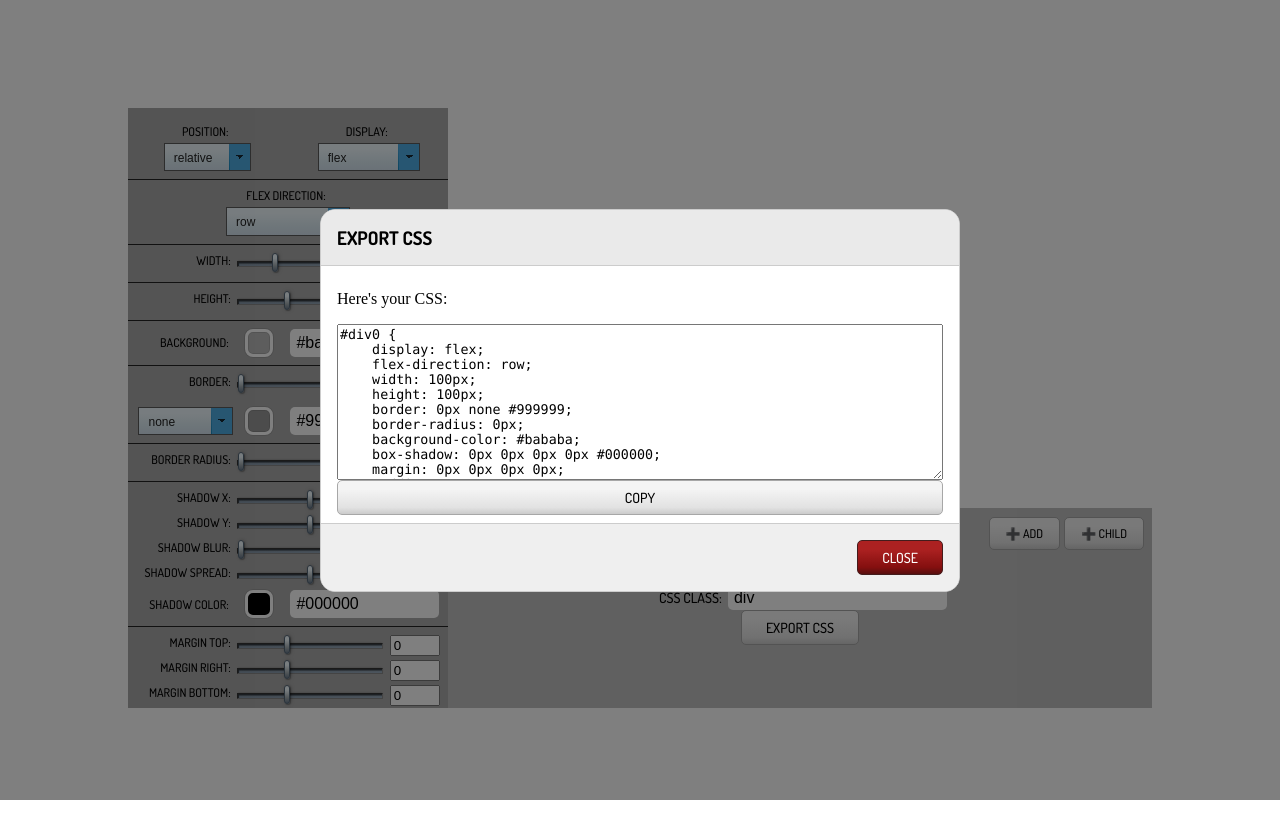
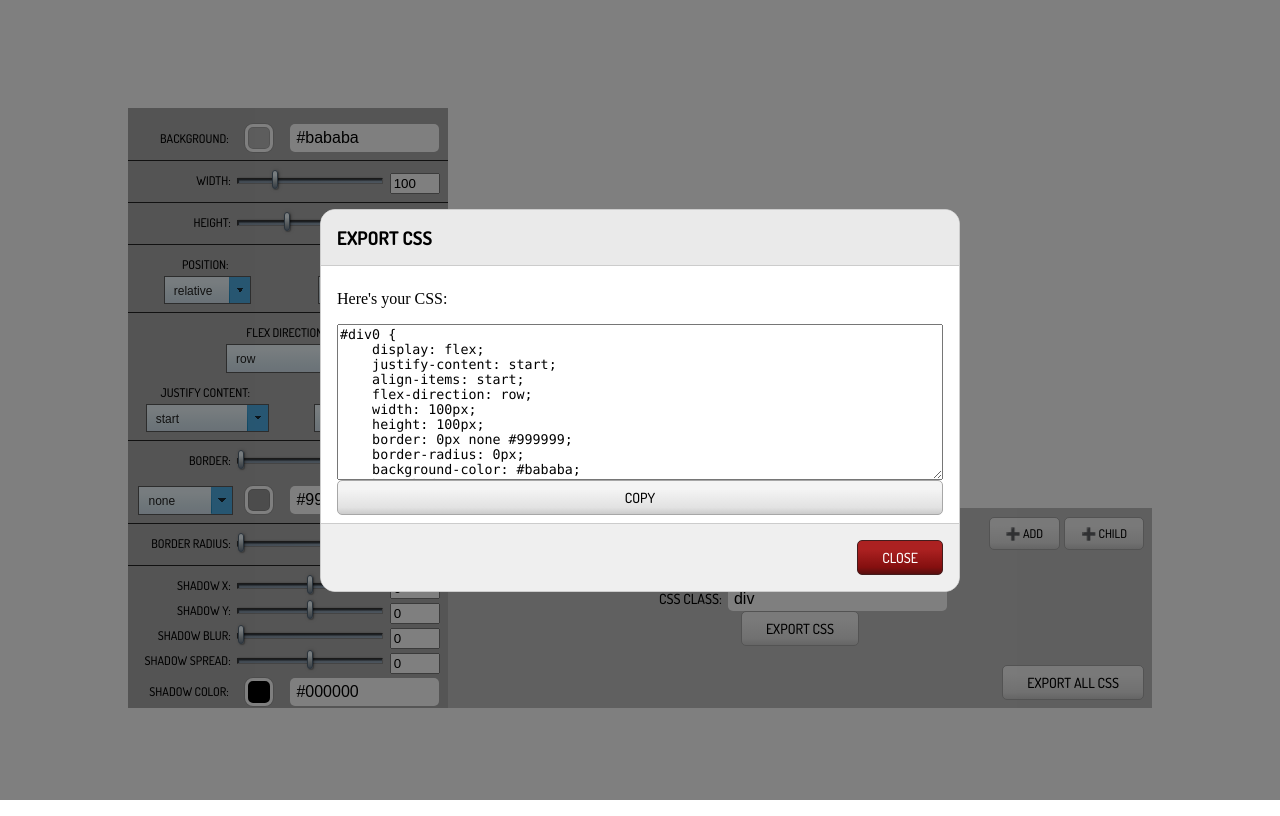
Before and after one commit to matronator/freestyler, a React (Create React App) app: page / in a window 1280 px wide. Both pictures are taken after a click on the button "EXPORT CSS". Built offline with nearby package versions, Linux system fonts and the light colour scheme; the HTML template or start-up script is replaced by a standard one.

Commit message:
export all css

```diff
--- a/src/App.tsx
+++ b/src/App.tsx
@@ -16,7 +16,8 @@ import Switch from 'react-switch';
 import { ExportModal } from './controls/Modals/ExportModal';
 import { Button } from './controls/Button/Button';
 import ClipboardJS from 'clipboard';
-import { FlexDirection } from './properties/Flex';
+import { AlignItems, FlexDirection, JustifyContent } from './properties/Flex';
+import { ExportAllModal } from './controls/Modals/ExportAllModal';
 
 new ClipboardJS(`.btn`);
 
@@ -230,19 +231,27 @@ class App extends Component<AppProps, AppState> {
         <main>
           <nav className="property-list">
             <ul>
+              <li><div className='col-4 list-label'>Background:</div><div className='col-8 text-right w-100'><PopoverPicker color={this.state.preview.backgroundColor} onChange={(color: string) => this.setState({preview: {...this.state.preview, backgroundColor: color}, previewItems: this.state.previewItems, selectedId: this.state.selectedId})} /></div></li>
+              <li><InputSlider name="Width" title={this.state.preview.type === PreviewType.Child ? 'Width in %' : undefined} min={0} max={400} step={1} relative={this.state.preview.type === PreviewType.Child} onSliderChange={this.sliderChange} value={this.state.preview.width} /></li>
+              <li><InputSlider name="Height" title={this.state.preview.type === PreviewType.Child ? 'Height in %' : undefined} min={0} max={300} step={1} relative={this.state.preview.type === PreviewType.Child} onSliderChange={this.sliderChange} value={this.state.preview.height} /></li>
               <li>
                 <div className='col-6 list-label text-center'>Position:</div>
                 <div className='col-6 list-label text-center'>Display:</div>
                 <div className='col-6 text-center w-100'><SelectInput id='position' name='position' type='Position' items={Object.values(Position)} value={this.state.preview.position} onSelectChange={this.selectChange} /></div>
                 <div className='col-6 text-center w-100'><SelectInput id='display' name='display' items={Object.values(Display)} value={this.state.preview.display} onSelectChange={this.selectChange} /></div>
               </li>
-              {this.state.preview.display === Display.Flex && <li>
-                <div className='col-12 list-label text-center'>Flex direction:</div>
-                <div className='col-12 text-center w-100'><SelectInput id='flexDirection' name='flexDirection' items={Object.values(FlexDirection)} value={this.state.preview.flexDirection} onSelectChange={this.selectChange} /></div>
+              {[Display.Flex, Display.Grid, Display.InlineFlex, Display.InlineGrid].includes(this.state.preview.display) && <li>
+                {[Display.Flex, Display.InlineFlex].includes(this.state.preview.display) && (
+                  <>
+                    <div className='col-12 list-label text-center'>Flex direction:</div>
+                    <div className='col-12 text-center w-100 mb-2'><SelectInput id='flexDirection' name='flexDirection' items={Object.values(FlexDirection)} value={this.state.preview.flexDirection} onSelectChange={this.selectChange} /></div>
+                  </>
+                )}
+                <div className='col-6 list-label text-center'>Justify content:</div>
+                <div className='col-6 list-label text-center'>Align items:</div>
+                <div className='col-6 text-center w-100'><SelectInput id='justifyContent' name='justifyContent' items={Object.values(JustifyContent)} value={this.state.preview.justifyContent} onSelectChange={this.selectChange} /></div>
+                <div className='col-6 text-center w-100'><SelectInput id='alignItems' name='alignItems' items={Object.values(AlignItems)} value={this.state.preview.alignItems} onSelectChange={this.selectChange} /></div>
               </li>}
-              <li><InputSlider name="Width" title={this.state.preview.type === PreviewType.Child ? 'Width in %' : undefined} min={0} max={400} step={1} relative={this.state.preview.type === PreviewType.Child} onSliderChange={this.sliderChange} value={this.state.preview.width} /></li>
-              <li><InputSlider name="Height" title={this.state.preview.type === PreviewType.Child ? 'Height in %' : undefined} min={0} max={300} step={1} relative={this.state.preview.type === PreviewType.Child} onSliderChange={this.sliderChange} value={this.state.preview.height} /></li>
-              <li><div className='col-4 list-label'>Background:</div><div className='col-8 text-right w-100'><PopoverPicker color={this.state.preview.backgroundColor} onChange={(color: string) => this.setState({preview: {...this.state.preview, backgroundColor: color}, previewItems: this.state.previewItems, selectedId: this.state.selectedId})} /></div></li>
               <li><BorderControl
                   color={this.state.preview.border.color}
                   selectValue={this.state.preview.border.style}
@@ -278,7 +287,7 @@ class App extends Component<AppProps, AppState> {
           </div>
 
           <aside className="tools">
-            <div className="tools-global">
+            <div className="tools-global mb-auto">
               <label className="label row align-middle">
                 Highlight selected <Switch onChange={this.toggleHighlight} checked={this.state.highlight} className='mx-2' /> {this.state.highlight ? 'on' : 'off'}
               </label>
@@ -306,6 +315,7 @@ class App extends Component<AppProps, AppState> {
               </div>
               <ExportModal preview={this.state.preview} />
             </div>
+            <div className="text-right mt-auto"><ExportAllModal previewItems={this.state.previewItems} /></div>
           </aside>
         </main>
       </div>
--- a/src/controls/Input/InputSlider.css
+++ b/src/controls/Input/InputSlider.css
@@ -85,6 +85,7 @@ input.input-slider[type=range]::-ms-thumb {
 input.input-slider[type=range]::-webkit-slider-runnable-track {
     width: 100%;
     height: 6px;
+    margin-top: -12px;
     cursor: ew-resize;
     box-shadow: inset 1px 1.5px 1px rgba(0,0,0,.65), 0 -1px 2px -1px rgba(0,0,0,.35);
     background-image: linear-gradient(90deg, #8899aa, #99aabb);
@@ -101,6 +102,7 @@ input.input-slider[type=range]:focus::-webkit-slider-runnable-track {
 input.input-slider[type=range]::-moz-range-track {
     width: 100%;
     height: 6px;
+    margin-top: -12px;
     cursor: ew-resize;
     box-shadow: inset 1px 1.5px 1px rgba(0,0,0,.65), 0 -1px 2px -1px rgba(0,0,0,.35);
     background-image: linear-gradient(90deg, #8899aa, #99aabb);
--- /dev/null
+++ b/src/controls/Modals/ExportAllModal.tsx
@@ -0,0 +1,81 @@
+import { Component } from "react";
+import { Display } from "../../properties/Display";
+import { Button } from "../Button/Button";
+import { Preview, PreviewType } from "../Preview";
+import { PreviewItem } from "../PreviewList";
+import { Modal } from "./Modal";
+
+interface ExportAllModalProps {
+    previewItems: PreviewItem[];
+}
+
+interface ExportAllModalState {
+    open: boolean;
+}
+
+export class ExportAllModal extends Component<ExportAllModalProps, ExportAllModalState> {
+    toggleModal() {
+        this.setState(prevState => (
+            {
+                open: !prevState.open,
+            }
+        ));
+    }
+
+    closeModal() {
+        this.setState({open: false});
+    }
+
+    constructor(props: ExportAllModalProps) {
+        super(props);
+        this.state = { open: false };
+        this.toggleModal = this.toggleModal.bind(this);
+        this.closeModal = this.closeModal.bind(this);
+    }
+
+    render() {
+        return (
+            <>
+                <Button onClick={this.toggleModal}>Export All CSS</Button>
+                <Modal isOpen={this.state.open} contentLabel='Export CSS modal' title='Export All CSS' footer onClose={this.closeModal}>
+                    <p>Here's your CSS:</p>
+                    <textarea name="allCss" id="allCss" className="exported-css" cols={30} rows={20} value={this.writeAll(this.props.previewItems).join('\n\n')}>
+                    </textarea>
+                    <Button data-clipboard-target='#allCss'>Copy</Button>
+                </Modal>
+            </>
+        );
+    }
+
+    writeAll(items: PreviewItem[]) {
+        return items.map((item, index) => {
+            let strings = [];
+            strings.push(this.writeCss(item.preview));
+            if (item.children) {
+                strings.push(item.children.map((child, idx) => {
+                    return this.writeCss(child.preview);
+                }).join('\n\n'));
+            }
+            return strings.join('\n\n');
+        });
+    }
+
+    writeCss(preview: Preview): string {
+        return `#${preview.cssId} {
+    display: ${preview.display};${[Display.Flex, Display.Grid, Display.InlineFlex, Display.InlineGrid].includes(preview.display) ?
+    `
+    justify-content: ${preview.justifyContent};
+    align-items: ${preview.alignItems};`
+    : ''}${[Display.Flex, Display.InlineFlex].includes(preview.display) ? `
+    flex-direction: ${preview.flexDirection};` : ''}
+    width: ${preview.width}${preview.type === PreviewType.Child ? '%' : 'px'};
+    height: ${preview.height}${preview.type === PreviewType.Child ? '%' : 'px'};
+    border: ${preview.border.width}px ${preview.border.style} ${preview.border.color};
+    border-radius: ${preview.border.radius}px;
+    background-color: ${preview.backgroundColor};
+    box-shadow: ${preview.boxShadow.x}px ${preview.boxShadow.y}px ${preview.boxShadow.blur}px ${preview.boxShadow.spread}px ${preview.boxShadow.color};
+    margin: ${preview.margin.top}px ${preview.margin.right}px ${preview.margin.bottom}px ${preview.margin.left}px;
+    padding: ${preview.padding.top}px ${preview.padding.right}px ${preview.padding.bottom}px ${preview.padding.left}px;
+}`;
+    }
+}
--- a/src/controls/Modals/ExportModal.tsx
+++ b/src/controls/Modals/ExportModal.tsx
@@ -1,4 +1,5 @@
 import { Component } from "react";
+import { Display } from "../../properties/Display";
 import { Button } from "../Button/Button";
 import { Preview, PreviewType } from "../Preview";
 import { Modal } from "./Modal";
@@ -39,8 +40,12 @@ export class ExportModal extends Component<ExportModalProps, ExportModalState> {
                     <p>Here's your CSS:</p>
                     <textarea name="singleCss" id="singleCss" className="exported-css" cols={30} rows={10}>
                         {this.props.preview && `#${this.props.preview.cssId} {
-    display: ${this.props.preview.display};
-    flex-direction: ${this.props.preview.flexDirection};
+    display: ${this.props.preview.display};${[Display.Flex, Display.Grid, Display.InlineFlex, Display.InlineGrid].includes(this.props.preview.display) ?
+    `
+    justify-content: ${this.props.preview.justifyContent};
+    align-items: ${this.props.preview.alignItems};`
+    : ''}${[Display.Flex, Display.InlineFlex].includes(this.props.preview.display) ? `
+    flex-direction: ${this.props.preview.flexDirection};` : ''}
     width: ${this.props.preview.width}${this.props.preview.type === PreviewType.Child ? '%' : 'px'};
     height: ${this.props.preview.height}${this.props.preview.type === PreviewType.Child ? '%' : 'px'};
     border: ${this.props.preview.border.width}px ${this.props.preview.border.style} ${this.props.preview.border.color};
--- a/src/controls/Preview.tsx
+++ b/src/controls/Preview.tsx
@@ -1,7 +1,7 @@
 import React, { Component, MouseEvent, ReactNode } from "react";
 import { Box } from "../properties/Box";
 import { Display } from "../properties/Display";
-import { FlexDirection } from "../properties/Flex";
+import { AlignItems, FlexDirection, JustifyContent } from "../properties/Flex";
 import { Position } from "../properties/Position";
 import { Border, BorderStyle } from "./../properties/Border";
 import { BoxShadow } from "./../properties/BoxShadow";
@@ -28,6 +28,8 @@ export interface Preview {
     position: Position;
     display: Display;
     flexDirection: FlexDirection;
+    justifyContent: JustifyContent;
+    alignItems: AlignItems;
     width: number;
     height: number;
     backgroundColor: string;
@@ -48,6 +50,8 @@ export function initPreview(id: number | string, isChild = false, element?: Prev
     position: Position.Relative,
     display: Display.Flex,
     flexDirection: FlexDirection.Row,
+    justifyContent: JustifyContent.Start,
+    alignItems: AlignItems.Start,
     width: isChild ? 50 : 100,
     height: isChild ? 50 : 100,
     backgroundColor: isChild ? '#cecece' : '#bababa',
--- a/src/properties/Flex.ts
+++ b/src/properties/Flex.ts
@@ -4,3 +4,29 @@ export enum FlexDirection {
     Row = 'row',
     RowReverse = 'row-reverse',
 }
+
+export enum JustifyContent {
+    Center = 'center',
+    Start = 'start',
+    End = 'end',
+    FlexStart = 'flex-start',
+    FlexEnd = 'flex-end',
+    Left = 'left',
+    Right = 'right',
+    SpaceBetween = 'space-between',
+    SpaceAround = 'space-around',
+    SpaceEvenly = 'space-evenly',
+    Stretch = 'stretch',
+}
+
+export enum AlignItems {
+    Stretch = 'stretch',
+    Center = 'center',
+    Start = 'start',
+    End = 'end',
+    FlexStart = 'flex-start',
+    FlexEnd = 'flex-end',
+    Baseline = 'baseline',
+    FirstBaseline = 'first baseline',
+    LastBaseline = 'last baseline',
+}
--- a/src/styles/App.scss
+++ b/src/styles/App.scss
@@ -59,7 +59,7 @@ main {
     padding-inline-start: 0;
     > li {
       position: relative;
-      margin-bottom: .5rem;
+      margin-bottom: .75rem;
       padding-bottom: .5rem;
       display: grid;
       grid-template-columns: 1fr 1fr 1fr 1fr 1fr 1fr 1fr 1fr 1fr 1fr 1fr 1fr;
@@ -88,12 +88,15 @@ main {
 .tools {
   grid-area: t;
   background-color: #c0c0c0;
+  display: grid;
+  align-items: stretch;
+  justify-content: stretch;
+  padding: .5rem;
 
   .tools-global {
     display: flex;
     align-items: center;
     justify-content: space-between;
-    padding: .5rem;
   }
 }
 
--- a/src/styles/grid.css
+++ b/src/styles/grid.css
@@ -2,9 +2,14 @@
     display: flex;
     flex-direction: row;
 }
+.justify-end { justify-content: flex-end; }
 .justify-around { justify-content: space-around; }
 .justify-center { justify-content: center; }
+
 .align-middle { align-items: center; }
+
+.self-end { align-self: flex-end; }
+.justify-self-end { justify-self: flex-end; }
 
 .grid {
     display: grid;
--- a/src/styles/utils.css
+++ b/src/styles/utils.css
@@ -19,12 +19,30 @@
 
 .mt-1 { margin-top: .25rem !important; }
 .mt-2 { margin-top: .5rem !important; }
+.mt-auto { margin-top: auto !important; }
 
 .mr-1 { margin-right: .25rem !important; }
 .mr-2 { margin-right: .5rem !important; }
 
 .mb-1 { margin-bottom: .25rem !important; }
 .mb-2 { margin-bottom: .5rem !important; }
+.mb-3 { margin-bottom: .75rem !important; }
+.mb-4 { margin-bottom: 1rem !important; }
+.mb-auto { margin-bottom: auto !important; }
 
 .ml-1 { margin-left: .25rem !important; }
 .ml-2 { margin-left: .5rem !important; }
+
+.pt-1 { padding-top: .25rem !important; }
+.pt-2 { padding-top: .5rem !important; }
+
+.pr-1 { padding-right: .25rem !important; }
+.pr-2 { padding-right: .5rem !important; }
+
+.pb-1 { padding-bottom: .25rem !important; }
+.pb-2 { padding-bottom: .5rem !important; }
+.pb-3 { padding-bottom: .75rem !important; }
+.pb-4 { padding-bottom: 1rem !important; }
+
+.pl-1 { padding-left: .25rem !important; }
+.pl-2 { padding-left: .5rem !important; }
```
